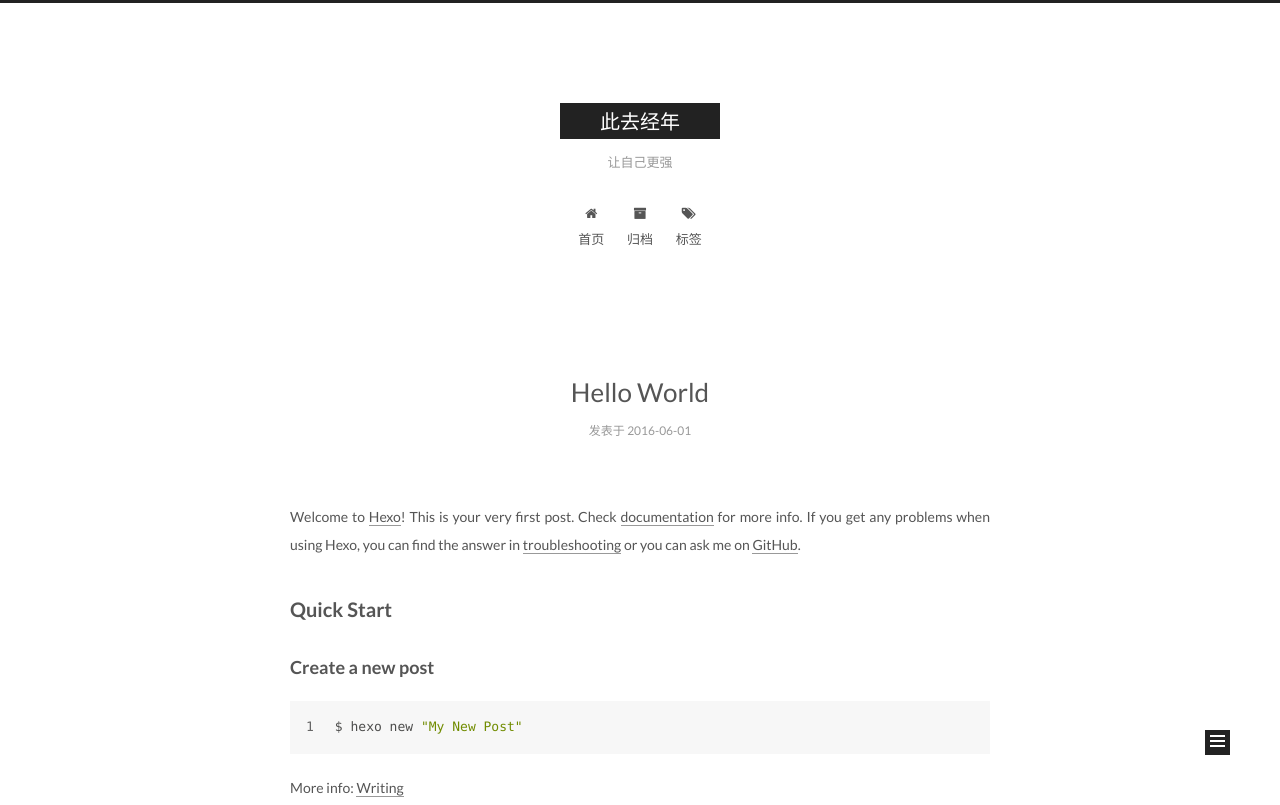
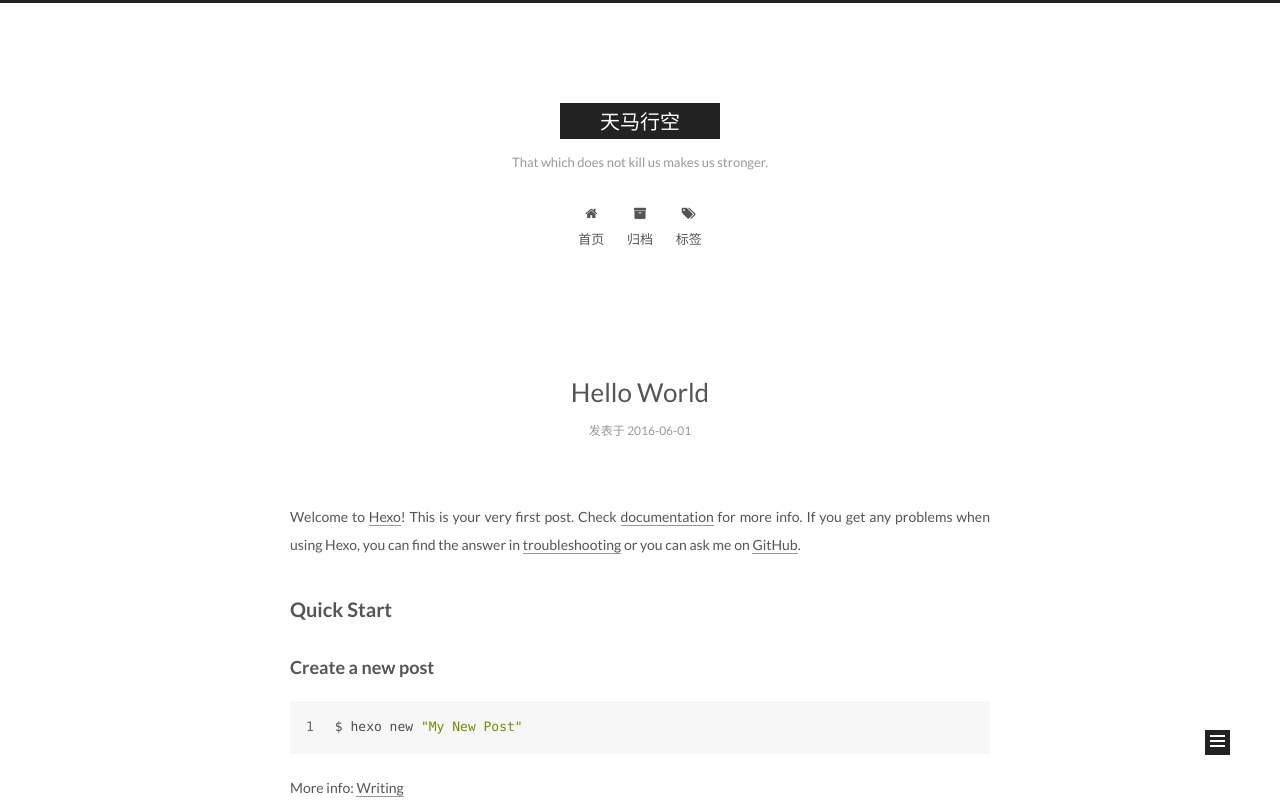
Before and after one commit to wangcy90/wangcy90.github.io, a plain HTML site: page index.html in a window 1280 px wide. Shown: the top 805 px of the page. Drawn offline with Linux system fonts and the light colour scheme.

Commit message:
Site updated: 2016-06-02 08:30:14

```diff
--- a/css/main.css
+++ b/css/main.css
@@ -1548,7 +1548,7 @@ pre .javascript .function {
   width: 4px;
   height: 4px;
   border-radius: 50%;
-  background: #6af27f;
+  background: #62bddd;
 }
 .links-of-blogroll {
   font-size: 13px;
--- a/index.html
+++ b/index.html
@@ -86,12 +86,12 @@
 
 <meta name="description">
 <meta property="og:type" content="website">
-<meta property="og:title" content="此去经年">
+<meta property="og:title" content="天马行空">
 <meta property="og:url" content="http://yoursite.com/index.html">
-<meta property="og:site_name" content="此去经年">
+<meta property="og:site_name" content="天马行空">
 <meta property="og:description">
 <meta name="twitter:card" content="summary">
-<meta name="twitter:title" content="此去经年">
+<meta name="twitter:title" content="天马行空">
 <meta name="twitter:description">
 
 
@@ -110,7 +110,7 @@
   };
 </script>
 
-  <title> 此去经年 </title>
+  <title> 天马行空 </title>
 </head>
 
 <body itemscope itemtype="http://schema.org/WebPage" lang="zh-Hans">
@@ -143,11 +143,11 @@
   <div class="custom-logo-site-title">
     <a href="/"  class="brand" rel="start">
       <span class="logo-line-before"><i></i></span>
-      <span class="site-title">此去经年</span>
+      <span class="site-title">天马行空</span>
       <span class="logo-line-after"><i></i></span>
     </a>
   </div>
-  <p class="site-subtitle">让自己更强</p>
+  <p class="site-subtitle">That which does not kill us makes us stronger.</p>
 </div>
 
 <div class="site-nav-toggle">
```
Also changed, not shown: 2016/06/01/hello-world/index.html (+4 -4 lines), archives/2016/06/index.html (+6 -6 lines), archives/2016/index.html (+6 -6 lines), archives/index.html (+6 -6 lines).
